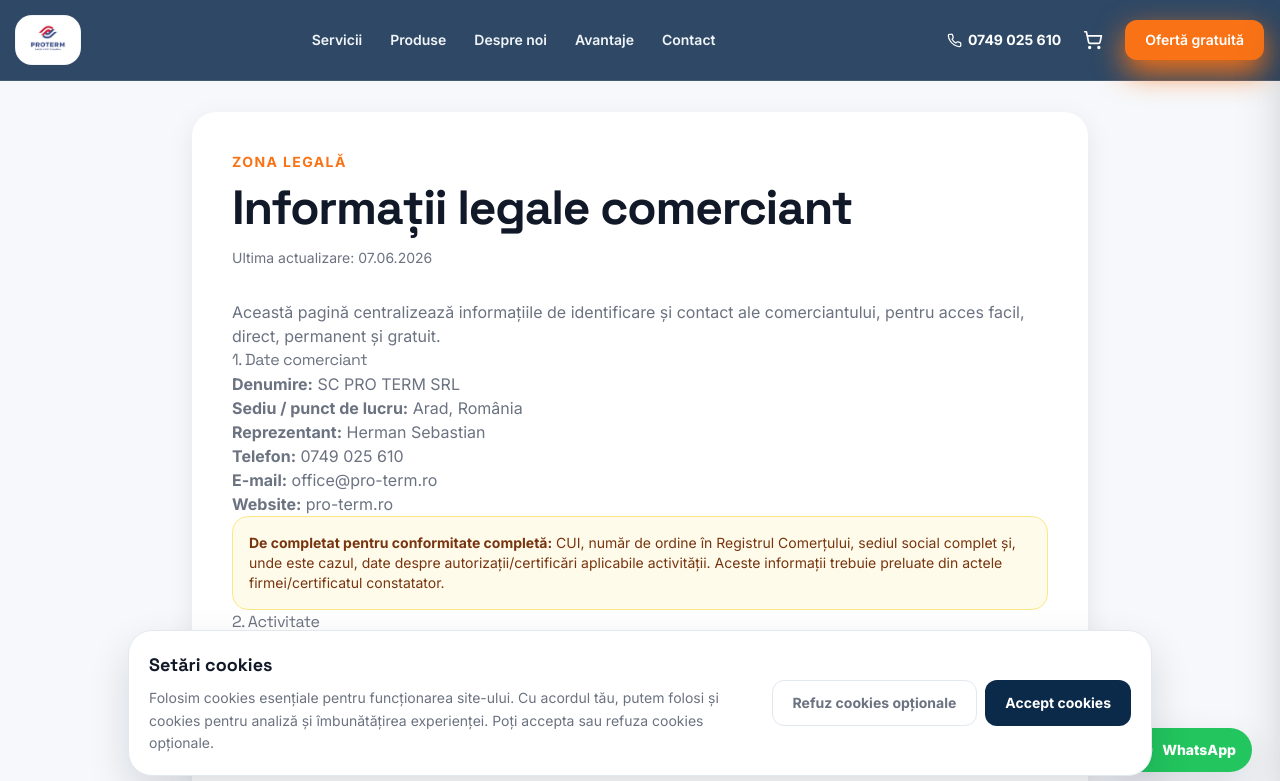
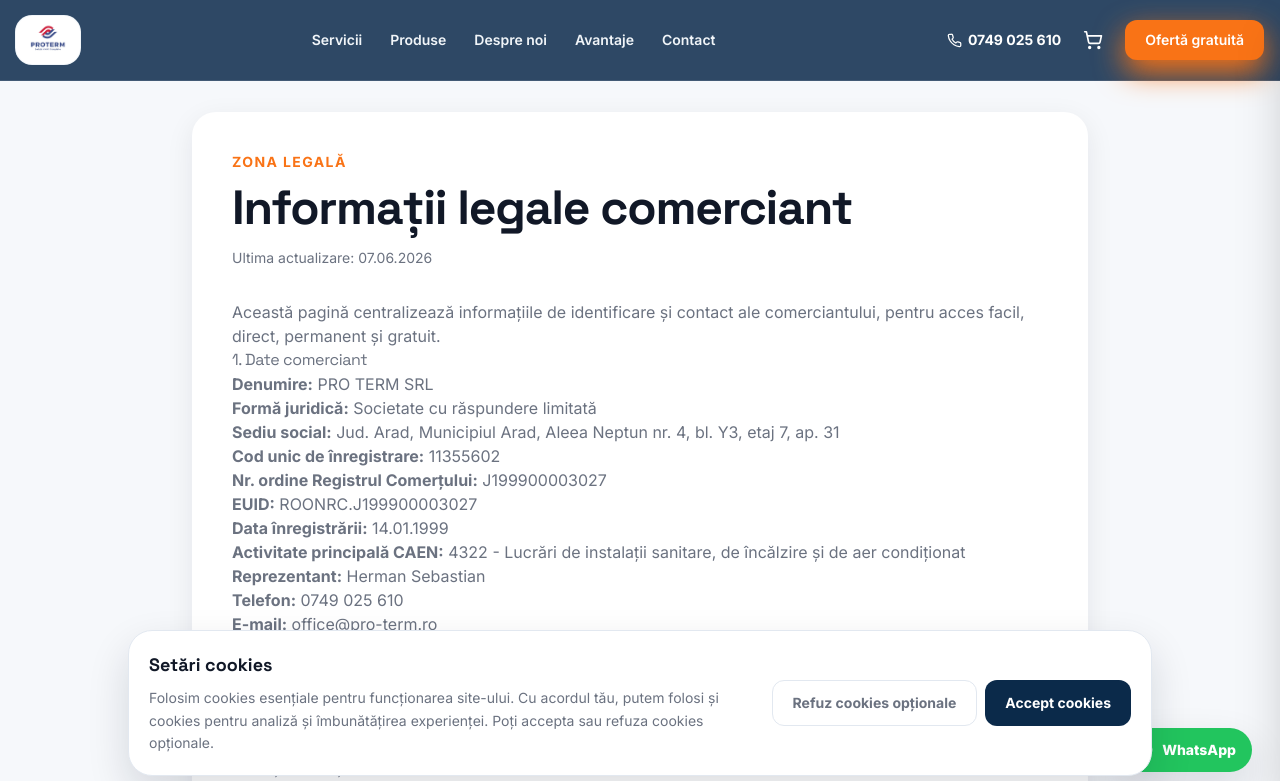
Before and after one commit to protermarad-hash/pro-term-web, a Next.js app: page /informatii-legale in a window 1280 px wide. Shown: the top 781 px of the page. Built offline with nearby package versions, Linux system fonts and the light colour scheme.

Commit message:
Add complete company registration details

```diff
--- a/src/app/informatii-legale/page.tsx
+++ b/src/app/informatii-legale/page.tsx
@@ -22,21 +22,23 @@ export default function LegalInfoPage() {
 
               <h2>1. Date comerciant</h2>
               <ul>
-                <li><strong>Denumire:</strong> SC PRO TERM SRL</li>
-                <li><strong>Sediu / punct de lucru:</strong> Arad, România</li>
+                <li><strong>Denumire:</strong> PRO TERM SRL</li>
+                <li><strong>Formă juridică:</strong> Societate cu răspundere limitată</li>
+                <li><strong>Sediu social:</strong> Jud. Arad, Municipiul Arad, Aleea Neptun nr. 4, bl. Y3, etaj 7, ap. 31</li>
+                <li><strong>Cod unic de înregistrare:</strong> 11355602</li>
+                <li><strong>Nr. ordine Registrul Comerțului:</strong> J199900003027</li>
+                <li><strong>EUID:</strong> ROONRC.J199900003027</li>
+                <li><strong>Data înregistrării:</strong> 14.01.1999</li>
+                <li><strong>Activitate principală CAEN:</strong> 4322 - Lucrări de instalații sanitare, de încălzire și de aer condiționat</li>
                 <li><strong>Reprezentant:</strong> Herman Sebastian</li>
                 <li><strong>Telefon:</strong> <a href="tel:+40749025610">0749 025 610</a></li>
                 <li><strong>E-mail:</strong> <a href="mailto:office@pro-term.ro">office@pro-term.ro</a></li>
                 <li><strong>Website:</strong> pro-term.ro</li>
               </ul>
 
-              <div className="rounded-2xl border border-amber-200 bg-amber-50 p-4 text-sm text-amber-900">
-                <strong>De completat pentru conformitate completă:</strong> CUI, număr de ordine în Registrul Comerțului, sediul social complet și, unde este cazul, date despre autorizații/certificări aplicabile activității. Aceste informații trebuie preluate din actele firmei/certificatul constatator.
-              </div>
-
               <h2>2. Activitate</h2>
               <p>
-                PRO TERM comercializează echipamente HVAC, aparate de aer condiționat, pompe de căldură, centrale termice, accesorii și servicii conexe de consultanță, montaj, service și mentenanță.
+                PRO TERM comercializează echipamente HVAC, aparate de aer condiționat, pompe de căldură, centrale termice, accesorii și servicii conexe de consultanță, montaj, service și mentenanță. Activitatea principală declarată este CAEN 4322 - lucrări de instalații sanitare, de încălzire și de aer condiționat.
               </p>
 
               <h2>3. Prețuri, TVA și livrare</h2>
@@ -62,8 +64,10 @@ export default function LegalInfoPage() {
               <h2>6. Documente conexe</h2>
               <ul>
                 <li><Link href="/termeni-si-conditii">Termeni și condiții</Link></li>
+                <li><Link href="/livrare-si-plata">Livrare și plată</Link></li>
                 <li><Link href="/politica-confidentialitate">Politica de confidențialitate / GDPR</Link></li>
                 <li><Link href="/politica-retur">Politica de retur</Link></li>
+                <li><Link href="/formular-retragere">Formular de retragere</Link></li>
                 <li><Link href="/politica-cookies">Politica cookies</Link></li>
               </ul>
             </div>
```
